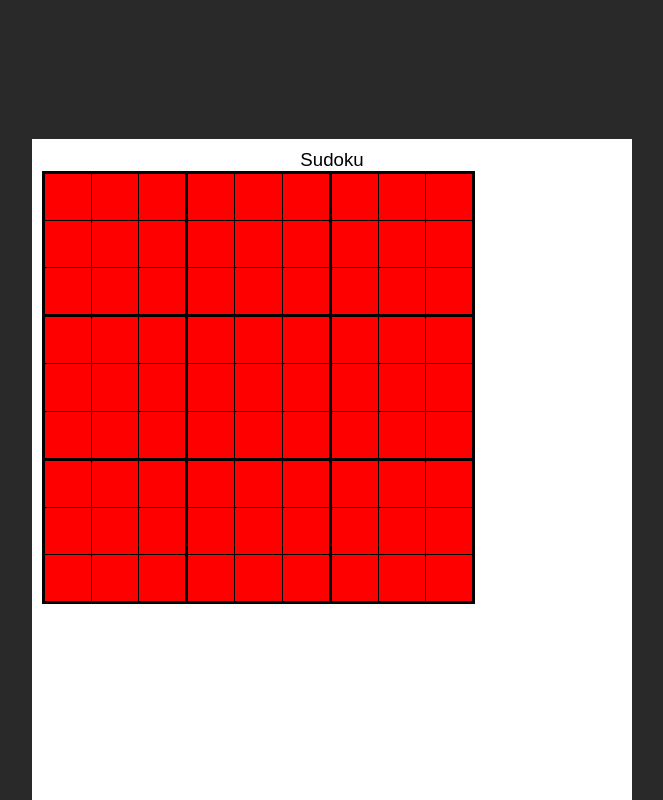
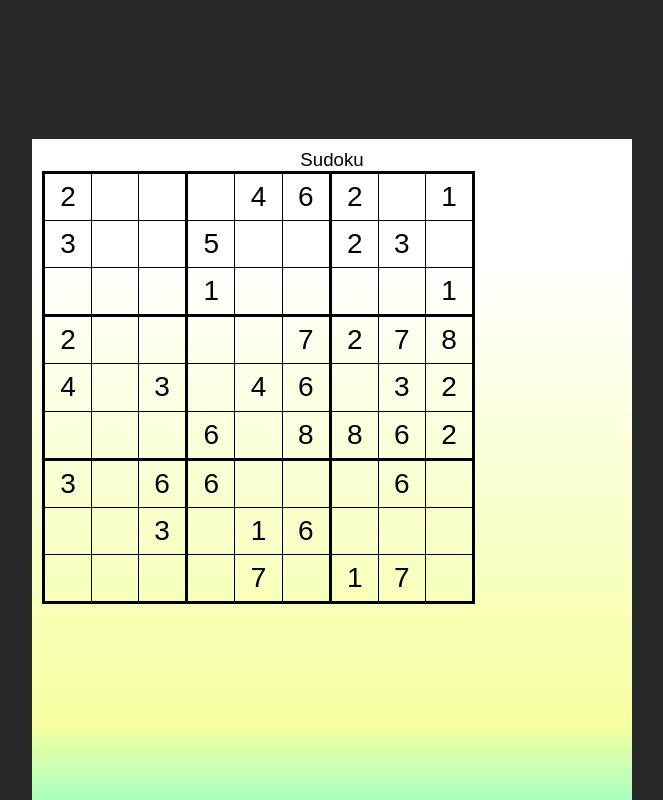
Before and after one commit to pool-water/cuz.coupons, a website built with webpack: page js/public/index.html in a window 1280 px wide. Shown: the part 4940-5740 px from the top of the page, without its empty margins (308-971 px from the left). Built offline with nearby package versions, Linux system fonts and the light colour scheme; files whose address does not match are found by name; what @pool-water/secret-sauce would draw is missing.

Commit message:
:shaved_ice: throw a gradient on if it's boring

```diff
--- a/js/public/style.css
+++ b/js/public/style.css
@@ -83,11 +83,11 @@ html, body {
 #page-07 {
   background-color: white;
   text-align: center;
+  background: linear-gradient(180deg, rgba(255,255,255,1) 14%, rgba(246,255,161,1) 71%, rgba(0,253,255,1) 100%);
 }
 
 #sudoku {
   table-layout: fixed;
-  background-color: red;
   width: 433px;
   height: 433px;
   border: solid 2px black;
@@ -96,13 +96,13 @@ html, body {
 
 table.subgrid {
   table-layout: fixed;
-  background-color: green;
   width: 100%;
   height: 100%;
 }
 
 #sudoku, table.subgrid {
   border-collapse: collapse;
+  background-color: transparent;
   padding: 0;
   margin: 0;
   box-sizing: border-box;
@@ -136,7 +136,7 @@ table.subgrid {
 .sudoku-entry:focus,
 .sudoku-entry {
   box-sizing: border-box;
-  background-color: red;
+  background-color: transparent;
   outline: 0;
   border-width: 0;
   text-align: center;
--- a/js/src/pages/07-sudoku.js
+++ b/js/src/pages/07-sudoku.js
@@ -1,4 +1,6 @@
 import {Page} from "./page.js";
+
+import seedrandom from "seedrandom";
 
 function generateTable(n, className) {
   const table = document.createElement("TABLE");
@@ -19,6 +21,8 @@ export class SudokuPage extends Page {
   constructor(el, seed) {
     super(el, seed);
 
+    let prng = new seedrandom(this.seed);
+
     const container = el;
     const grid = generateTable(3, "big");
     grid.name = grid.id = "sudoku";
@@ -36,6 +40,11 @@ export class SudokuPage extends Page {
         input.type = "tel";
         input.className = "sudoku-entry";
 
+        if (prng() < 0.5) {
+          input.value = Math.floor(1+8*prng());
+        }
+
+
         cell.appendChild(input);
       });
     });
```
